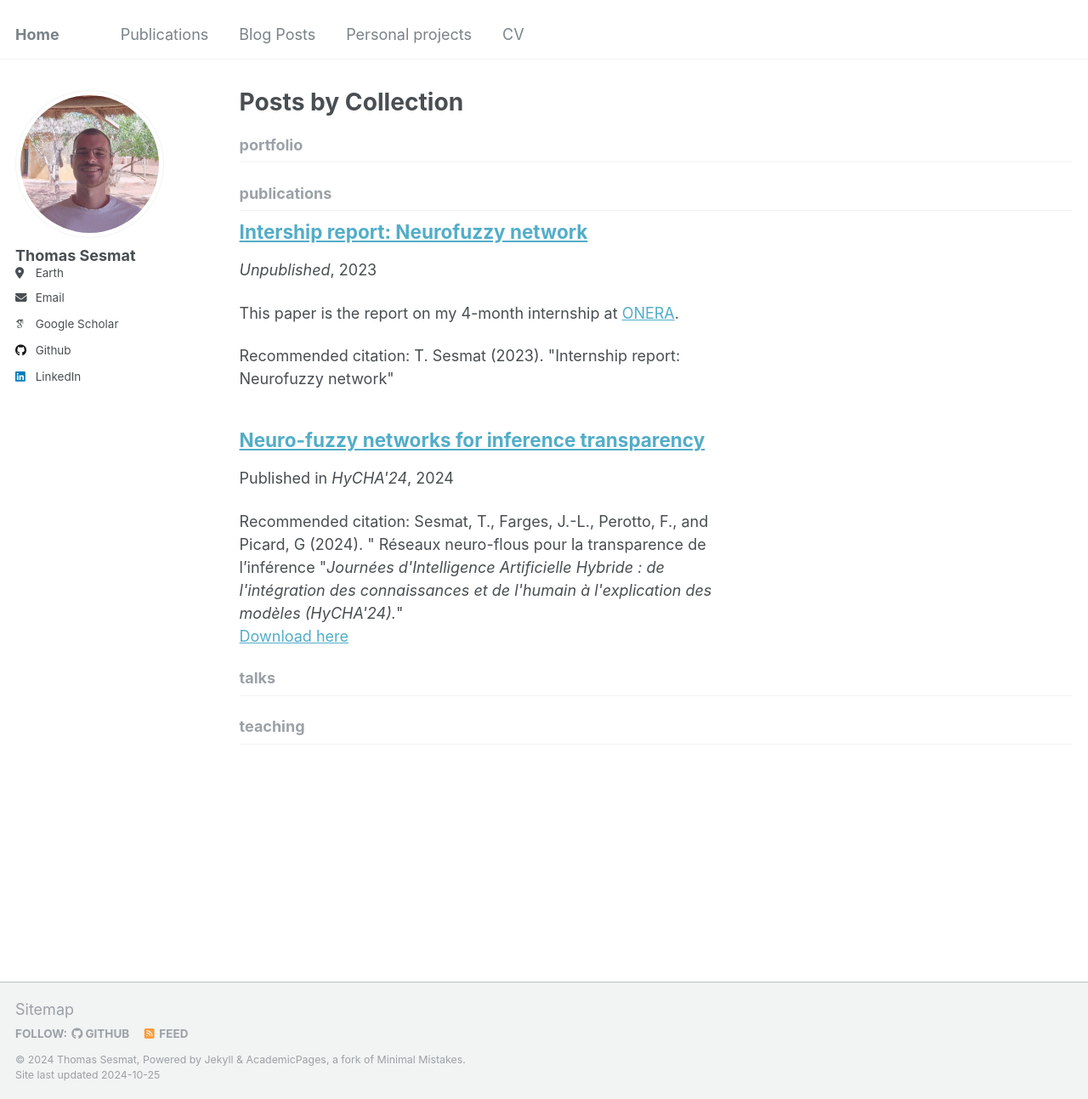
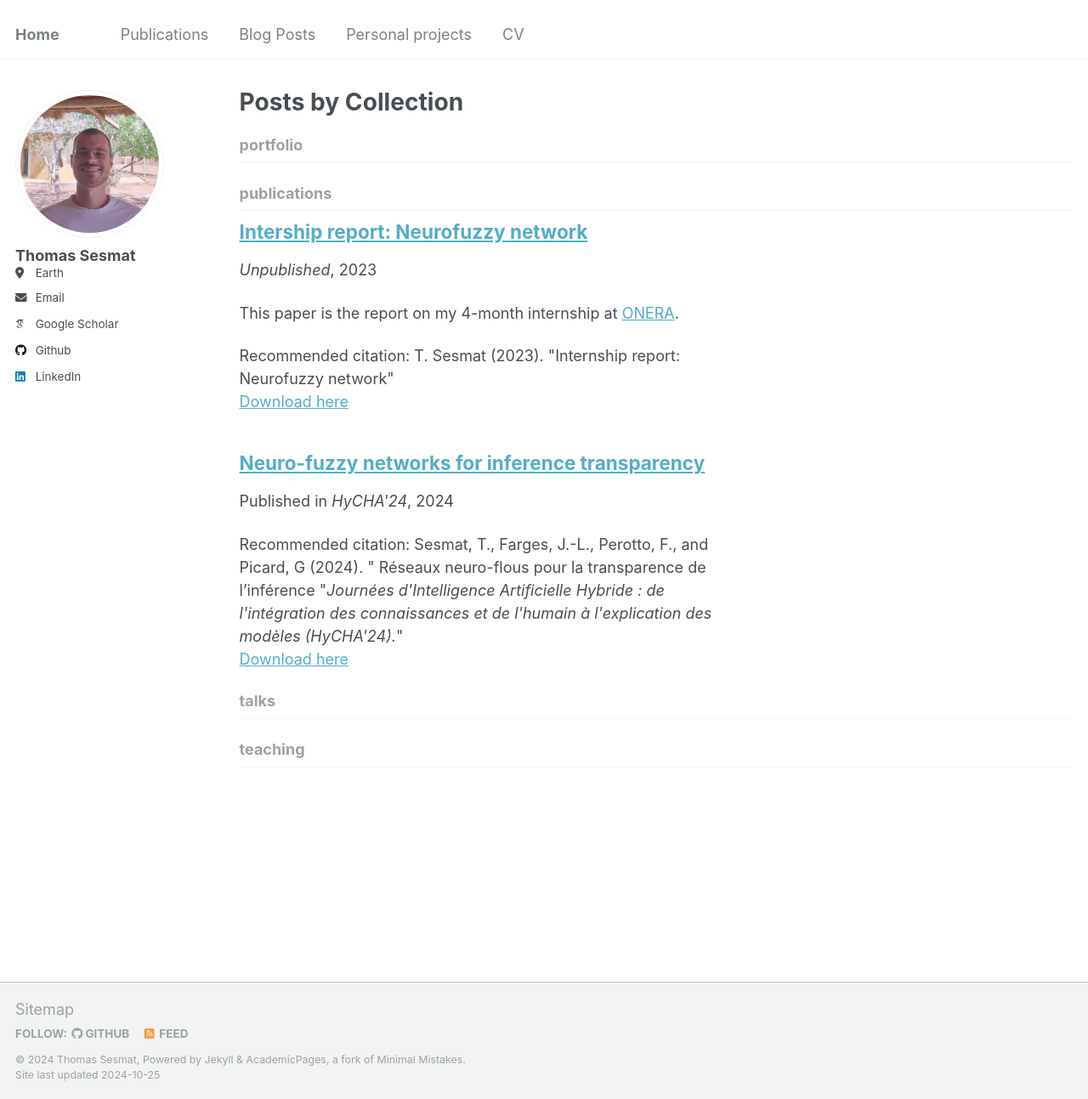
Before and after one commit to sourisimos/sourisimos.github.io, a Jekyll site: the page built from _pages/collection-archive.html, in a window 1280 px wide and 1293 px high. Shown: the whole window at 85% size. Built offline with Jekyll 4.4.1, drawn with Linux system fonts in a browser that asks for light colours; some web fonts are replaced.

Commit message:
Correct typos

```diff
--- a/_includes/archive-single.html
+++ b/_includes/archive-single.html
@@ -58,8 +58,8 @@
 
     {% if post.citation and post.paperurl %}
       <p>Recommended citation: {{ post.citation }}<br /><a href="{{ post.paperurl }}">Download here</a> </p>
-    {% elsif post.citation and poste.paperpath %}
-      <p>Recommended citation: {{ post.citation }}<br /><a href="{{ post.paperpath }}">Download here </a> </p>
+    {% elsif post.citation and post.paperpath %}
+      <p>Recommended citation: {{ post.citation }}<br /><a href="{{ post.paperpath }}">Download here</a> </p>
     {% elsif post.citation %}
       <p>Recommended citation: {{ post.citation }}</p>
     {% elsif post.paperurl %}
```
